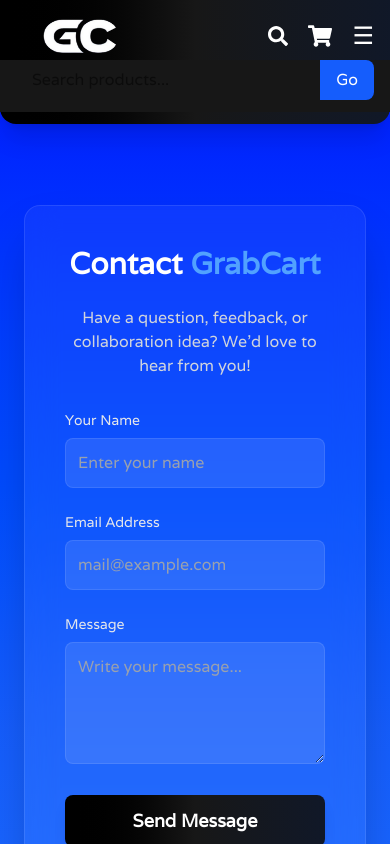
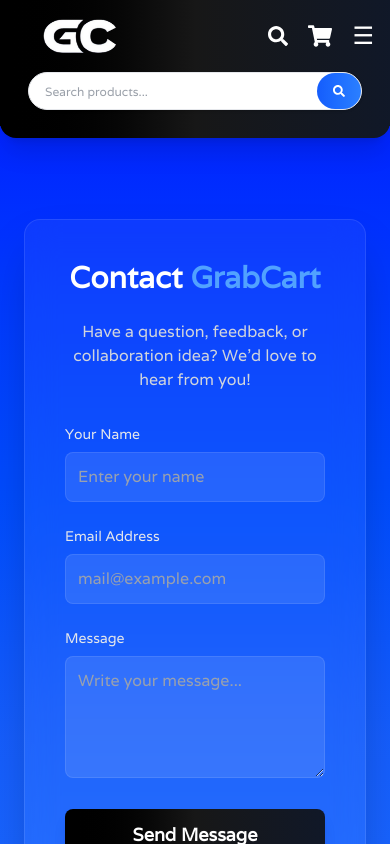
Before and after one commit to abhishekmahara/Grab-Cart, a React (Vite) app: page /contact in a window 390 px wide. Both pictures are taken after a click on the button 278 px from the left and 36 px from the top of the page. Shown: the top 844 px of the page. Built offline with nearby package versions, Linux system fonts and the light colour scheme; no server answers.

Commit message:
fixed ui

```diff
--- a/src/Components/Navbar.jsx
+++ b/src/Components/Navbar.jsx
@@ -39,7 +39,7 @@
           />
         </Link>
 
-        {/* ===== Desktop Search Bar (Improved UI) ===== */}
+        {/* Search Bar */}
         <form
           onSubmit={handleSearch}
           className="hidden lg:flex flex-grow max-w-lg"
@@ -61,7 +61,7 @@
           </div>
         </form>
 
-        {/* ===== Right Section ===== */}
+        {/* Right Section */}
         <div className="flex items-center gap-5">
           {/* Search Icon (Mobile + Tablet) */}
           <button
@@ -71,7 +71,7 @@
             <FaSearch />
           </button>
 
-          {/* Contact (Desktop only) */}
+          {/* Contact */}
           <NavLink
             to="/contact"
             className={({ isActive }) =>
@@ -117,31 +117,33 @@
         </div>
       </div>
 
-      {/* ===== Search Dropdown (Mobile + Tablet) ===== */}
+      {/* Search Dropdown */}
       {showSearch && (
-        <div className="lg:hidden px-4 pb-3 bg-neutral-900">
-          <form onSubmit={handleSearch} className="flex">
+        <div className="lg:hidden px-7 pb-4 pt-3 bg-gradient-to-r from-black via-neutral-900 to-gray-900">
+          <form onSubmit={handleSearch} className="mx-auto max-w-md">
+            <div className="flex items-center bg-white rounded-3xl shadow-sm border border-gray-200">
               <input
                 type="text"
                 value={query}
                 onChange={(e) => setQuery(e.target.value)}
                 placeholder="Search products..."
-              className="flex-1 px-4 py-2 rounded-l-lg text-black focus:outline-none"
+                className="flex-1 h-9 px-4 text-xs text-gray-700 rounded-l-2xl focus:outline-none"
                 autoFocus
               />
               <button
                 type="submit"
-              className="px-4 py-2 bg-blue-600 text-white rounded-r-lg"
+                className="h-9 px-4 flex items-center justify-center rounded-3xl bg-gradient-to-r from-blue-600 to-blue-500 text-white"
               >
-              Go
+                <FaSearch className="text-xs" />
               </button>
+            </div>
           </form>
         </div>
       )}
 
-      {/* ===== Mobile / Tablet Menu ===== */}
+      {/* Menu */}
       {menuOpen && (
-        <div className="lg:hidden flex flex-col items-center bg-neutral-900 text-white py-3 gap-3 rounded-b-2xl">
+        <div className="lg:hidden flex flex-col items-center bg-gradient-to-r from-black via-neutral-900 to-gray-900 text-white py-3 gap-3 rounded-b-2xl">
           <NavLink to="/contact" onClick={() => setMenuOpen(false)}>
             Contact
           </NavLink>
```
Lines whose indentation alone changed are shown as unchanged.
